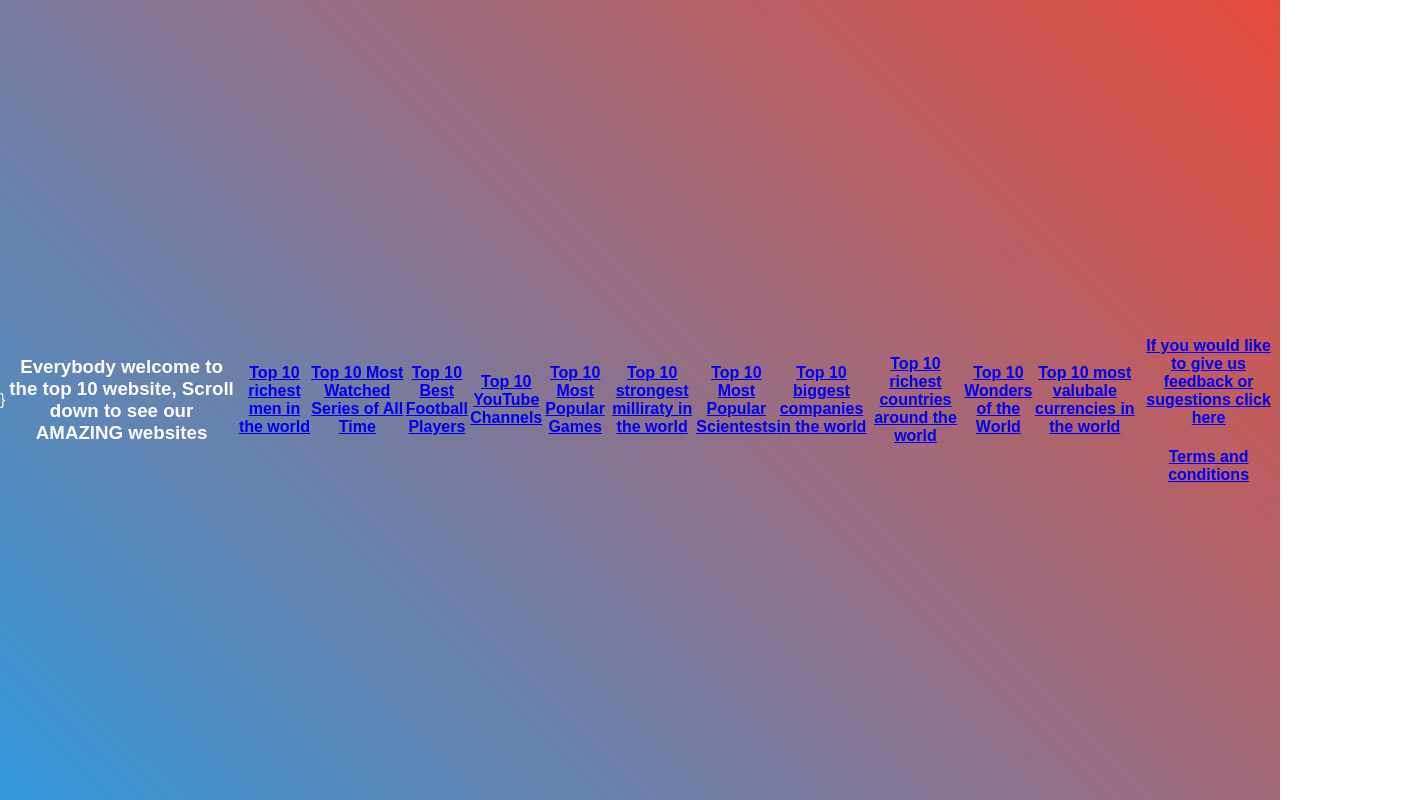
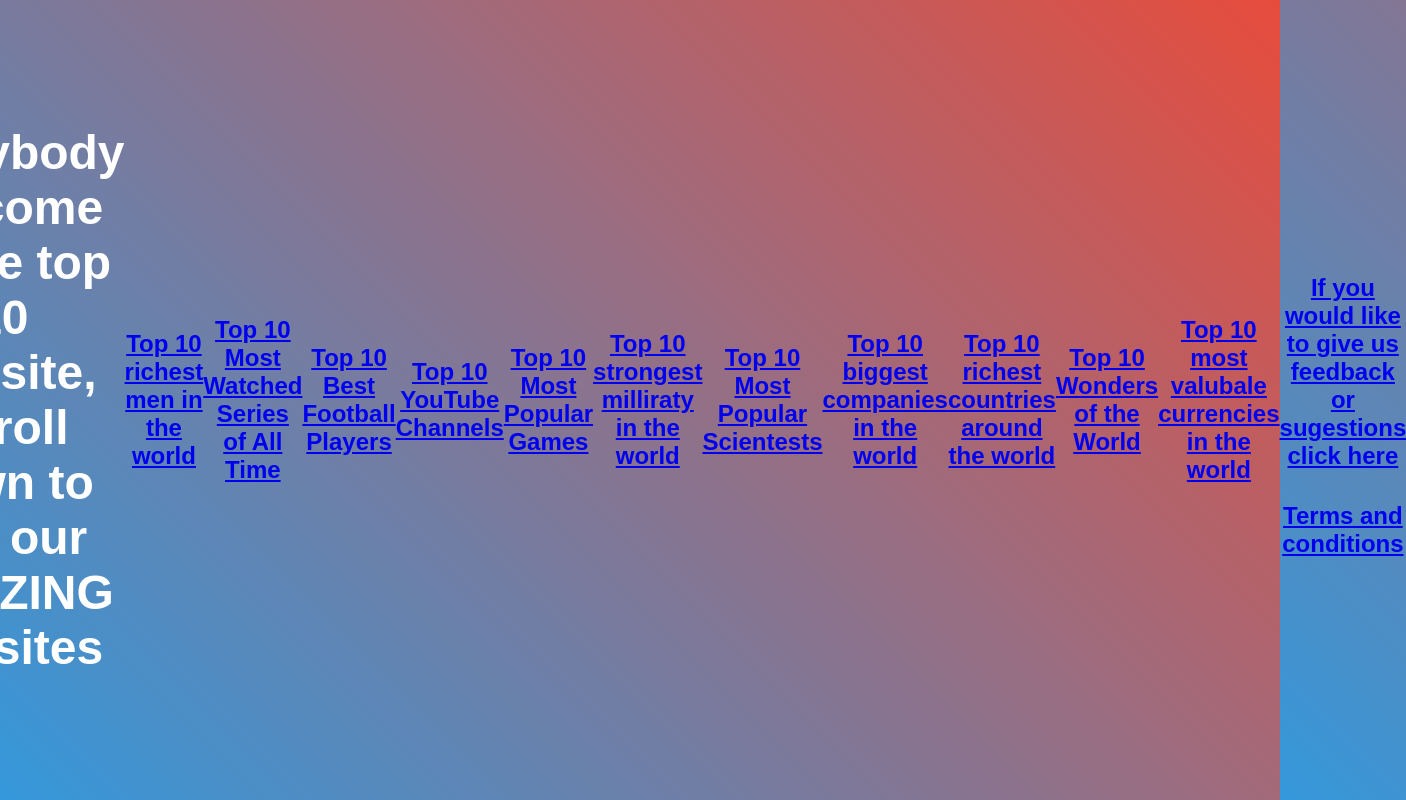
Before and after one commit to Achilles709/Top-10-home-page, a plain HTML site: page index.htm in a window 1280 px wide. Shown: the whole page, 1406 px wide, since content can reach past the window. Drawn offline with Linux system fonts and the light colour scheme.

Commit message:
Update index.htm

```diff
--- a/index.htm
+++ b/index.htm
@@ -31,19 +31,19 @@
 <head>
 <title> Top 10 home page
 </title>
-<h3> Everybody welcome to the top 10 website, Scroll down to see our AMAZING websites </h3>
-<a href="https://achilles709.github.io/28/"><h4>Top 10 richest men in the world</h4></a>
-<a href="https://achilles709.github.io/31/"><h4>Top 10 Most Watched Series of All Time</h4></a>
-<a href="https://achilles709.github.io/top-10-best-fb-players/"><h4>Top 10 Best Football Players</h4></a>
-<a href="https://achilles709.github.io/26/"><h4>Top 10 YouTube Channels</h4></a>
-<a href="https://achilles709.github.io/23/"><h4>Top 10 Most Popular Games</h4></a>
-<a href="https://achilles709.github.io/25/"><h4>Top 10 strongest milliraty in the world</h4></a>
-<a href="https://achilles709.github.io/24/"><h4>Top 10 Most Popular Scientests</h4></a>
-<a href="https://achilles709.github.io/32/"><h4>Top 10 biggest companies in the world</h4></a>
-<a href="https://achilles709.github.io/2/"><h4>Top 10 richest countries around the world</h4></a>
-<a href="https://achilles709.github.io/1k/"><h4>Top 10 Wonders of the World</h4></a>
-<a href="https://achilles709.github.io/111/"><h4>Top 10 most valubale currencies in the world</h2></a>
-<a href="https://achilles709.github.io/27/"><h4><Top 10 tallest buildings in the world</h4></a>
+<h1> Everybody welcome to the top 10 website, Scroll down to see our AMAZING websites </h1>
+<a href="https://achilles709.github.io/28/"><h2>Top 10 richest men in the world</h2></a>
+<a href="https://achilles709.github.io/31/"><h2>Top 10 Most Watched Series of All Time</h2></a>
+<a href="https://achilles709.github.io/top-10-best-fb-players/"><h2>Top 10 Best Football Players</h2></a>
+<a href="https://achilles709.github.io/26/"><h2>Top 10 YouTube Channels</h2></a>
+<a href="https://achilles709.github.io/23/"><h2>Top 10 Most Popular Games</h2></a>
+<a href="https://achilles709.github.io/25/"><h2>Top 10 strongest milliraty in the world</h2></a>
+<a href="https://achilles709.github.io/24/"><h2>Top 10 Most Popular Scientests</h2></a>
+<a href="https://achilles709.github.io/32/"><h2>Top 10 biggest companies in the world</h2></a>
+<a href="https://achilles709.github.io/2/"><h2>Top 10 richest countries around the world</h2></a>
+<a href="https://achilles709.github.io/1k/"><h2>Top 10 Wonders of the World</h2></a>
+<a href="https://achilles709.github.io/111/"><h2>Top 10 most valubale currencies in the world</h2></a>
+<a href="https://achilles709.github.io/27/"><h2><Top 10 tallest buildings in the world</h2></a>
 
 <a href="mailto:top.10.suggestons@gmail.com"><h4>If you would like to give us feedback or sugestions click here</h4></a>
   <body>
```
